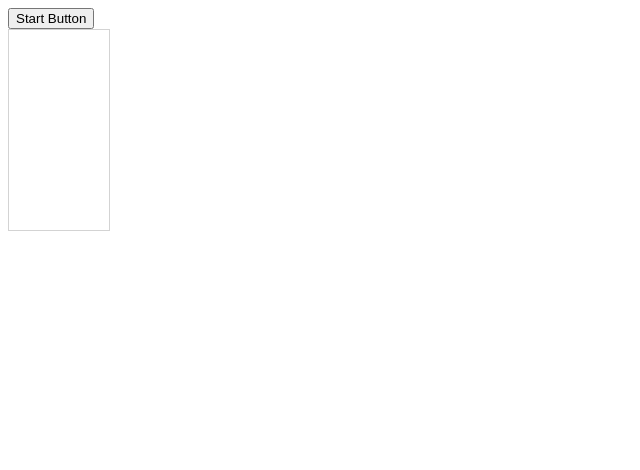
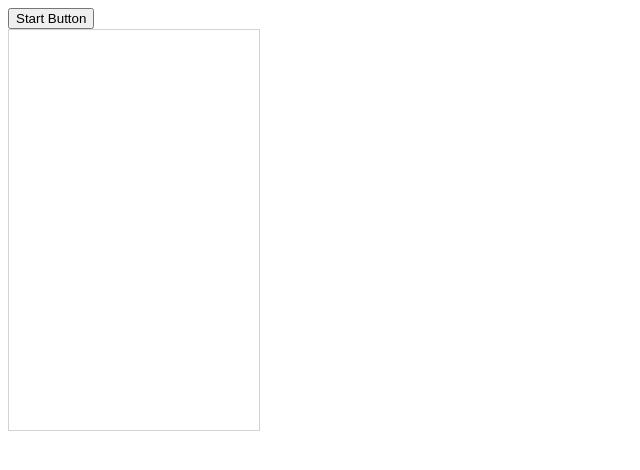
Before and after one commit to romilgoel/ChaimReactionGame, a plain HTML site: page index.html in a window 1280 px wide. Shown: the full height of the page, 0-640 px from the left. Drawn offline with Linux system fonts and the light colour scheme.

Commit message:
Update index.html

```diff
--- a/index.html
+++ b/index.html
@@ -5,7 +5,7 @@
 </head>
 <body>
 <button id='buttonStart' onclick='addPtcls(3)'>Start Button</button><br/>
-<canvas id="canvasElement" width="100" height="200" style="border:1px solid lightgrey;"></canvas>
+<canvas id="canvasElement" width="250" height="400" style="border:1px solid lightgrey;"></canvas>
 <script>
 	ptcls = [];
 	var canvas = document.getElementById("canvasElement");
@@ -30,7 +30,7 @@
 		this.y  = Math.random() * canvas.height;
 		this.vx = Math.srandom() * 30 ;
 		this.vy = Math.srandom() * 30 ;
-		this.r  = Math.random() * 20 + 10 ;
+		this.r  = Math.random() * 20 + 5 ;
 	}
 
 	Ptcl.prototype.draw = function() {
@@ -76,7 +76,7 @@
 		for( var i=0; i < ptcls.length; i++ ) ptcls[i].draw();
 	}
 
-	var timer = setInterval( loop, 1000 / 10  );
+	var timer = setInterval( loop, 1000 / 30  );
 
 	Ptcl.prototype.bound = function(){
 		if(this.x < this.r ) { this.x = this.r; this.vx *= -1; }
```
